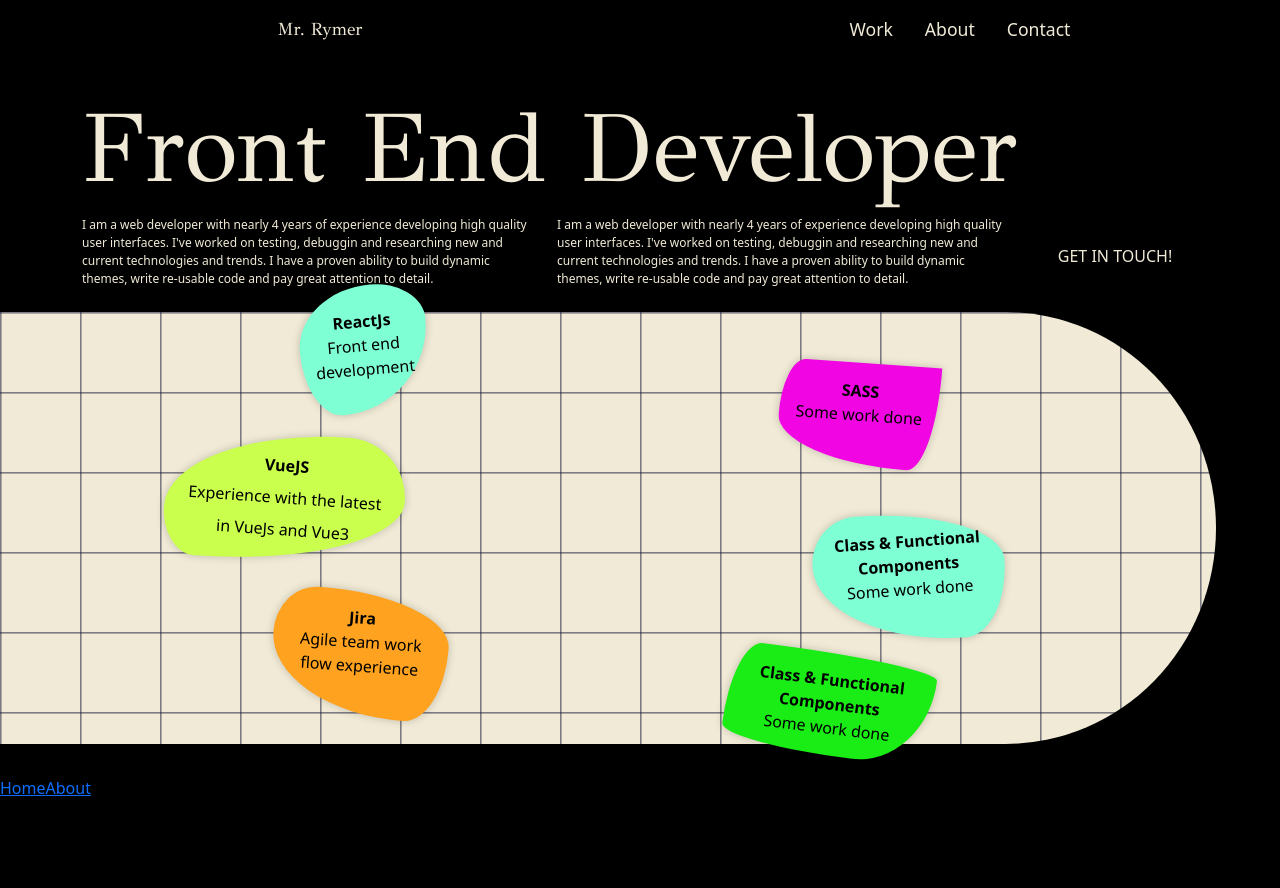
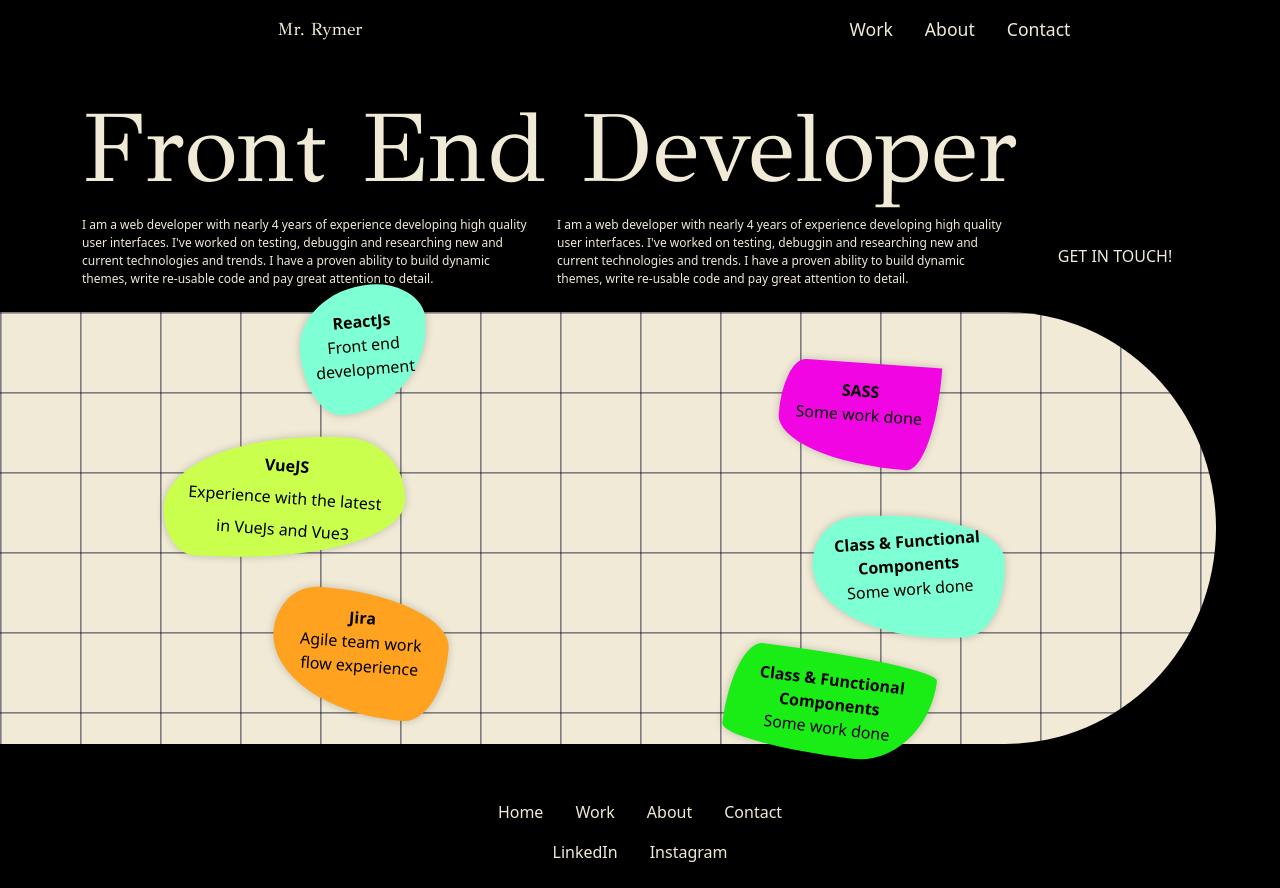
Before and after one commit to Helvin159/PORTFOLIO-2022, a React (Create React App) app: page / in a window 1280 px wide. Before the commit the page ends 800 px from the top, so only its background shows below. Built offline with nearby package versions, Linux system fonts and the light colour scheme.

Commit message:
footer updates

```diff
--- a/src/assets/css/style.css
+++ b/src/assets/css/style.css
@@ -62,6 +62,12 @@ body {
   .nav__bar a {
     color: #f0ead6;
     text-decoration: none; }
+
+.footer__links__link {
+  text-decoration: none; }
+
+.footer__social-links__link {
+  text-decoration: none; }
 
 .hero {
   background-color: #000;
--- a/src/components/Footer/index.js
+++ b/src/components/Footer/index.js
@@ -1,11 +1,33 @@
 import React from 'react'
 import { Link } from 'react-router-dom'
+import Container from 'react-bootstrap/Container'
 
-const Footer = () => {
+const Footer = ({ props }) => {
 	return (
-		<footer>
-			<Link to='/'>Home</Link>
-			<Link to='/about'>About</Link>
+		<footer className='footer py-3'>
+			<Container className='text-center mx-auto max-w-1024 footer__links py-2'>
+				{props.nav_links.map((e, i) => (
+					<Link to={e.url} className='px-3 egg-shell-font footer__links__link'>
+						{e.link_text}
+					</Link>
+				))}
+			</Container>
+			<Container className='text-center mx-auto max-w-1024 footer__social-links py-2'>
+				<a
+					href='https://www.linkedin.com/in/helvinrymer/'
+					className='px-3 egg-shell-font footer__social-links__link'
+					target='_blank'
+					rel='noreferrer'>
+					LinkedIn
+				</a>
+				<a
+					href='https://www.instagram.com/_mrrymer/'
+					className='px-3 egg-shell-font footer__social-links__link'
+					target='_blank'
+					rel='noreferrer'>
+					Instagram
+				</a>
+			</Container>
 		</footer>
 	)
 }
--- a/src/routes/Outlet/Outlet.jsx
+++ b/src/routes/Outlet/Outlet.jsx
@@ -10,7 +10,7 @@ const Outlet = ({ props }) => {
 			<main>
 				<Layout />
 			</main>
-			<Footer />
+			<Footer props={props} />
 		</Fragment>
 	)
 }
--- /dev/null
+++ b/src/sass/components/_footer.scss
@@ -0,0 +1,13 @@
+.footer {
+	&__links {
+		&__link {
+			text-decoration: none;
+		}
+	}
+
+	&__social-links {
+		&__link {
+			text-decoration: none;
+		}
+	}
+}
--- a/src/sass/main.scss
+++ b/src/sass/main.scss
@@ -3,5 +3,6 @@
 
 // Components
 @import './components/nav';
+@import './components/footer';
 @import './components/hero';
 @import './components/projects-showcase';
```
